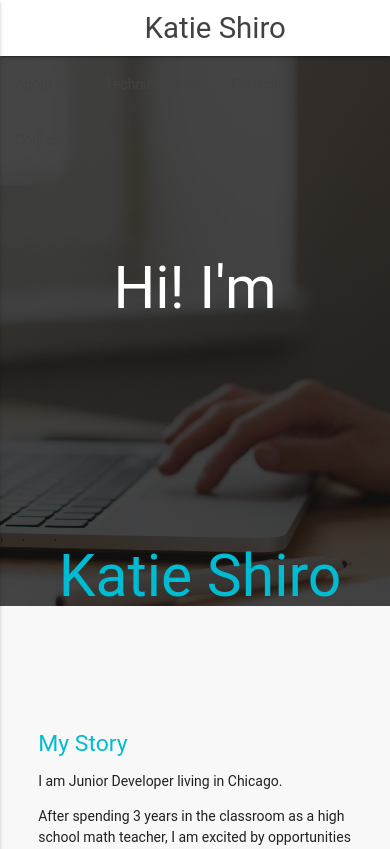
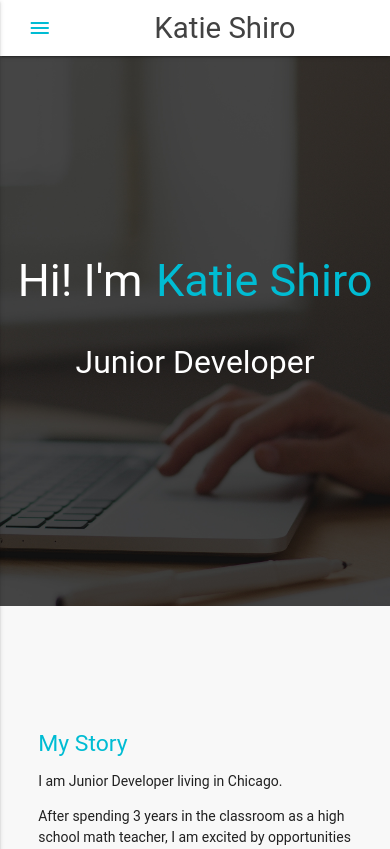
Before and after one commit to kshiro622/portfolio, a PHP site: page / in a window 390 px wide. Shown: the top 849 px of the page. Run offline with PHP 8.4, Linux system fonts and the light colour scheme; some libraries are stand-ins or nearby versions; some web fonts are replaced.

Commit message:
media query for 500px

```diff
--- a/assets/css/style.css
+++ b/assets/css/style.css
@@ -12,6 +12,12 @@
 .container {
     width: 85%;
 }
+
+#menu-icon {
+    color: #00bcd3;
+}
+
+
 /*Nav*/
 
 nav,
@@ -26,6 +32,8 @@
 .brand-logo {
     margin-left: 30px
 }
+
+
 /*End Nav*/
 
 .parallax-container {
@@ -59,6 +67,8 @@
 .btn-icon {
     width: 50%
 }
+
+
 /*Margins*/
 
 .margin-top-15 {
@@ -84,6 +94,8 @@
 .margin-left-60 {
     margin-left: 60px
 }
+
+
 /*My Story*/
 
 .contact {
@@ -94,7 +106,13 @@
 #contact-name {
     margin-top: 30px;
 }
+
+
 /*technical skills*/
+
+#tech-skills {
+    height: 100%
+}
 
 .skill {
     width: 50px;
@@ -149,6 +167,8 @@
 .btn:visited {
     background: white;
 }
+
+
 /*apps developed*/
 
 #apps-dev {
@@ -171,4 +191,24 @@
     margin-top: 30px;
     margin-bottom: 30px;
 }
+
+
 /*contact*/
+
+
+/*media queries*/
+
+@media only screen and (max-width: 500px) {
+    #hi {
+        font-size: 45px;
+    }
+    #name {
+        font-size: 45px;
+    }
+    #subtitle {
+        font-size: 30px;
+    }
+    .skill {
+        width: 40px;
+    }
+}
--- a/index.html
+++ b/index.html
@@ -20,12 +20,11 @@
 
 <body>
     <!--Navbar-->
-    <div class="navbar-fixed">
     <nav>
-            <div class="nav-wrapper">
+        <div class="nav-wrapper container">
             <a href="#" class="brand-logo grey-text text-darken-3">Katie Shiro</a>
-                <a href="#" data-activates="mobile-demo" class="button-collapse"><i class="material-icons">menu</i></a>
-                <ul id="nav-mobile" class="right hide-on-med-and-doww">
+            <a href="#" data-activates="mobile-demo" class="button-collapse"><i id="menu-icon" class="medium material-icons">menu</i></a>
+            <ul id="nav-mobile" class="right hide-on-med-and-down">
                 <li><a href="#about-me" class="grey-text text-darken-3">About Me</a></li>
                 <li><a href="#tech-skills" class="grey-text text-darken-3">Technical Skills</a></li>
                 <li><a href="#apps-dev" class="grey-text text-darken-3">Portfolio</a></li>
@@ -39,14 +38,13 @@
             </ul>
         </div>
     </nav>
-    </div>
     <!--Header-->
     <div class="parallax-container">
         <div class="parallax"><img class="header-img" src="assets/images/home-image.jpg"> </div>
         <div class="center-align">
             <h1 class="title" id="hi">Hi! I'm</h1>
             <h1 class="title" id="name">Katie Shiro</h1>
-            <h4>Junior Developer</h4>
+            <h4 class="subtitle">Junior Developer</h4>
         </div>
     </div>
     <!--About Me-->
@@ -204,13 +202,17 @@
                     </div>
                     <div class="card-content">
                         <span class="card-title activator grey-text text-darken-4">Eat-Da-Burger<i class="material-icons right">more_vert</i></span>
-                        <p><a href="https://sequelize-devour-burgers.herokuapp.com/api/all" target="blank">live</a> | <a href="https://github.com/kshiro622/sequelizedBurger" target="blank">github</a></p>
+                        <p><a href="https://sequelize-devour-burgers.herokuapp.com/api/all" target="blank">live</a> |
+                            <a href="https://github.com/kshiro622/sequelizedBurger" target="blank">github</a>
+                        </p>
                     </div>
                     <div class="card-reveal">
                         <span class="card-title grey-text text-darken-4">Eat-Da-Burger<i class="material-icons right">close</i></span>
                         <p>List and devour burgers with this fun app!</p>
                         <p>Technologies Used: Node, Express, MySQL, Sequelize, Handlebars</p>
-                        <p><a href="https://sequelize-devour-burgers.herokuapp.com/api/all" target="blank">live</a> | <a href="https://github.com/kshiro622/sequelizedBurger" target="blank">github</a></p>
+                        <p><a href="https://sequelize-devour-burgers.herokuapp.com/api/all" target="blank">live</a> |
+                            <a href="https://github.com/kshiro622/sequelizedBurger" target="blank">github</a>
+                        </p>
                     </div>
                 </div>
             </div>
```
Lines whose indentation alone changed are shown as unchanged.
